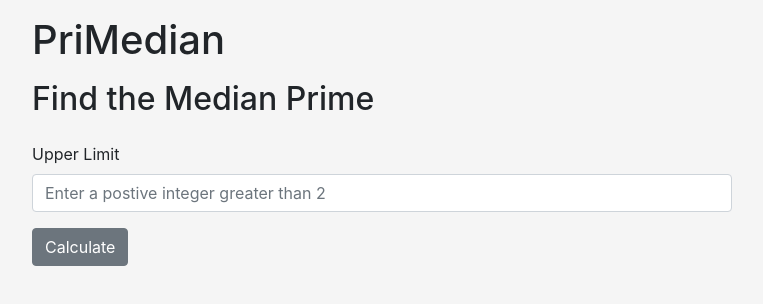
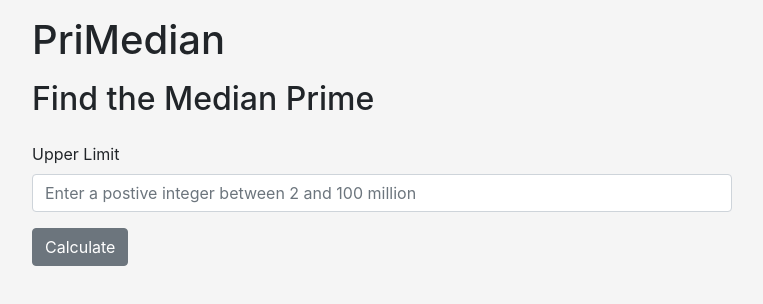
Before and after one commit to cszatma/primedian, a React (Create React App) app in the folder client/: page / in a window 1280 px wide. Shown: the top 304 px of the page, without its empty margins (258-1021 px from the left). Built offline with nearby package versions, Linux system fonts and the light colour scheme.

Commit message:
ErrorAlert will notify the user if the input is too large, modified input placeholder to reflect this

```diff
--- a/client/src/components/ErrorAlert.js
+++ b/client/src/components/ErrorAlert.js
@@ -15,7 +15,11 @@ const ErrorAlert = ({ error }) => {
       message = 'Please enter a valid positive integer as the upper limit.';
       break;
     case serverErrors.invalidValue:
-      message = 'Please enter a number greater than 2.';
+      message =
+        'Please enter a number ' +
+        (error.message.includes('2')
+          ? 'greater than 2.'
+          : 'less than 100 million.');
       break;
     default:
       message = 'An error occurred. Please try again.';
--- a/client/src/components/InputForm.js
+++ b/client/src/components/InputForm.js
@@ -35,7 +35,7 @@ export default class InputForm extends Component {
             name="upperLimit"
             id="upperLimit"
             min="2"
-            placeholder="Enter a postive integer greater than 2"
+            placeholder="Enter a postive integer between 2 and 100 million"
             invalid={this.state.invalid}
             onChange={this.handleInputChange}
           />
```
